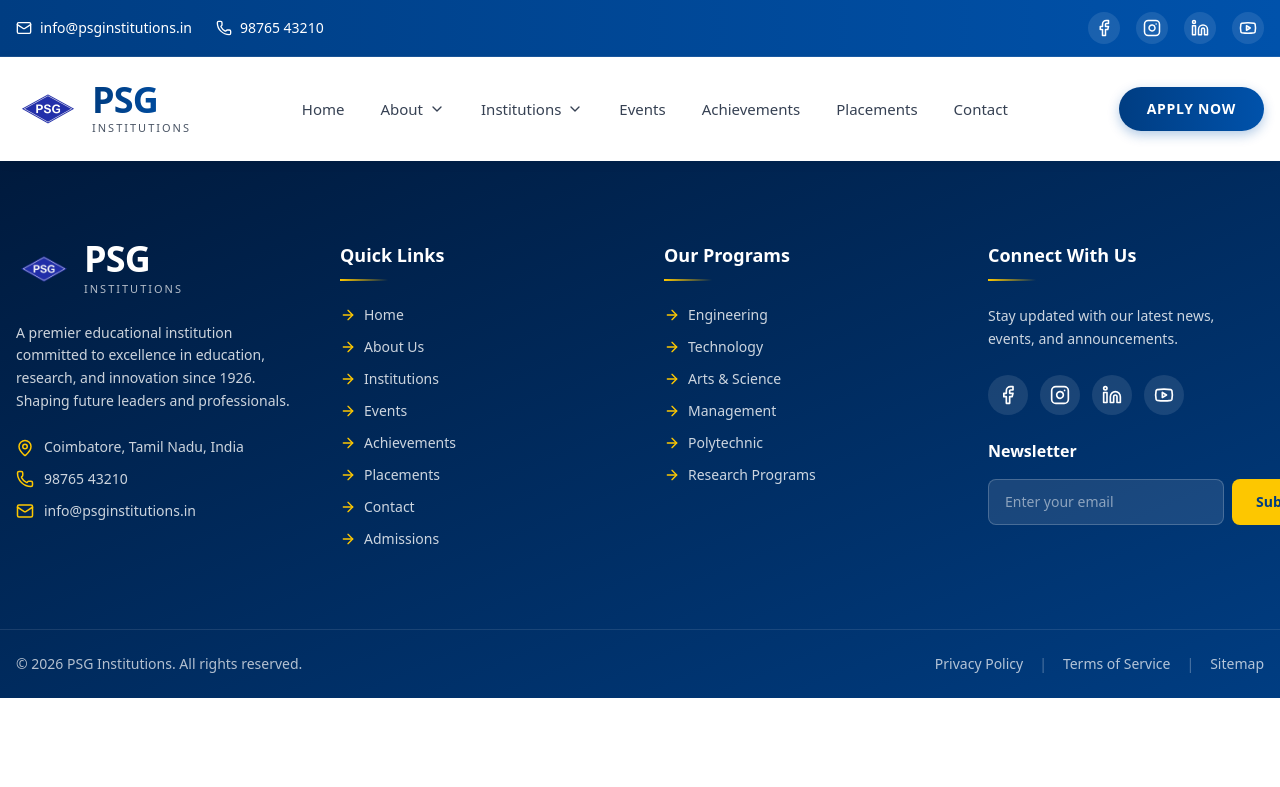
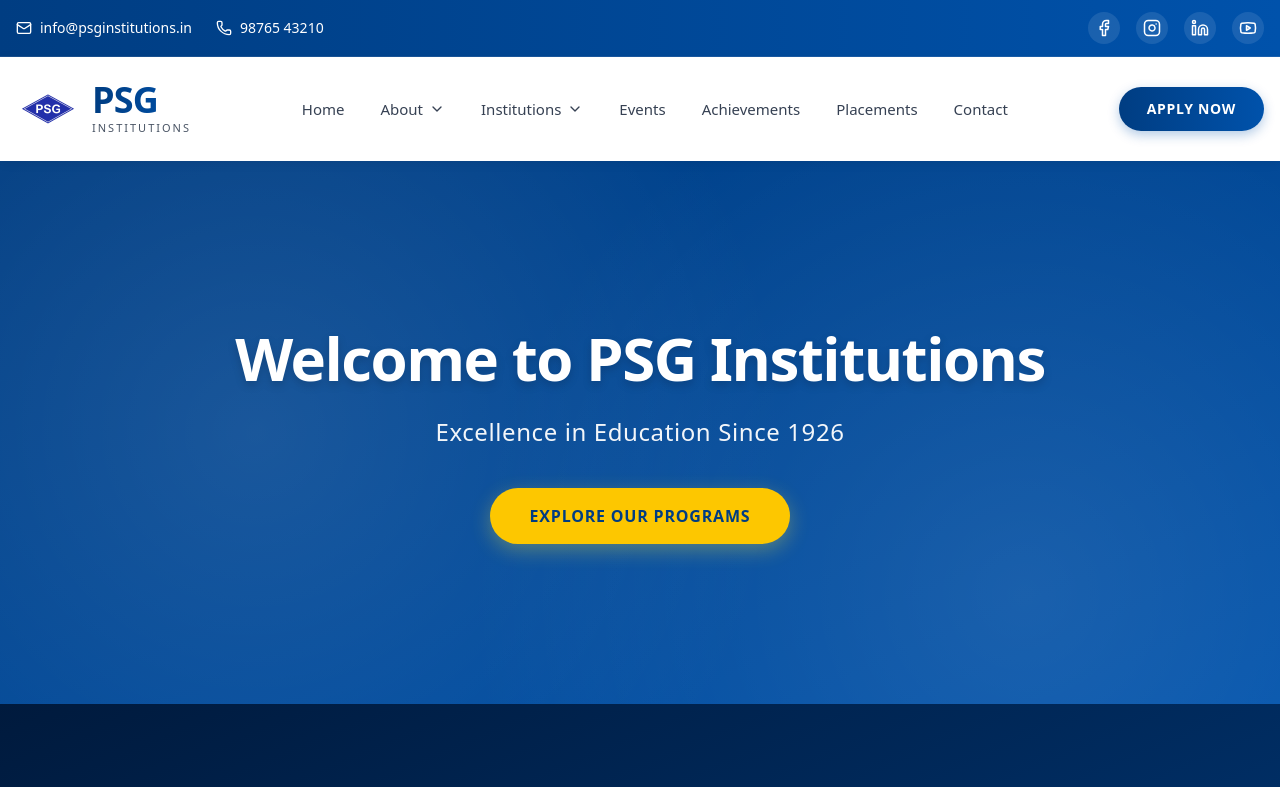
Before and after one commit to Vijay-Psgtech/PSG-Institutions, a React (Vite) app: page / in a window 1280 px wide. Shown: the top 787 px of the page. Built offline with nearby package versions, Linux system fonts and the light colour scheme.

Commit message:
HeroBanner component & Outlet for layout file has been added.

```diff
--- a/src/App.jsx
+++ b/src/App.jsx
@@ -4,11 +4,14 @@
 /* Layout */
 import Layout from "./components/Layout";
 
+import HomePage from "./components/HomePage";
+
 function App() {
   return (
     <>
       <Routes>
           <Route path="" element={<Layout />}>
+            <Route index element={<HomePage />} />
           </Route>
       </Routes>
     </>
--- /dev/null
+++ b/src/components/HomePage.jsx
@@ -0,0 +1,12 @@
+import React from "react";
+import HeroBanner from "../pages/Home/HeroBanner";
+
+const HomePage = () => {
+  return (
+    <div>
+      <HeroBanner />
+    </div>
+  );
+};
+
+export default HomePage;
--- a/src/components/Layout.jsx
+++ b/src/components/Layout.jsx
@@ -1,4 +1,5 @@
 import React from "react";
+import { Outlet } from "react-router-dom";
 import TopHeader from "./layouts/TopHeader";
 import Header from "./layouts/Header";
 import Footer from "./layouts/Footer";
@@ -8,6 +9,9 @@
     <>
       <TopHeader />
       <Header />
+      <main>
+        <Outlet />
+      </main>
       <Footer />
     </>
   );
--- /dev/null
+++ b/src/pages/Home/HeroBanner.jsx
@@ -0,0 +1,23 @@
+import React from "react";
+import { motion } from "framer-motion";
+import { ArrowRight, ChevronDown } from "lucide-react";
+
+export default function HeroBanner() {
+  return (
+    <section className="relative bg-gradient-to-br from-[#003d82] to-[#0052ab] text-white overflow-hidden">
+      <div className="absolute inset-0 bg-[radial-gradient(circle_at_20%_50%,rgba(255,255,255,0.1)_0%,transparent_50%),radial-gradient(circle_at_80%_80%,rgba(255,255,255,0.1)_0%,transparent_50%)] pointer-events-none"></div>
+
+      <div className="relative z-10 container mx-auto px-4 py-24 md:py-32 lg:py-40 text-center">
+        <h1 className="text-4xl md:text-5xl lg:text-6xl font-extrabold mb-5 leading-tight tracking-tight drop-shadow-lg">
+          Welcome to PSG Institutions
+        </h1>
+        <p className="text-lg md:text-xl lg:text-2xl mb-10 opacity-95 font-light tracking-wide">
+          Excellence in Education Since 1926
+        </p>
+        <button className="bg-yellow-400 hover:bg-yellow-300 text-[#003d82] font-bold py-4 px-10 rounded-full text-base uppercase tracking-wider shadow-[0_6px_20px_rgba(255,235,59,0.3)] hover:shadow-[0_10px_30px_rgba(255,235,59,0.4)] transform hover:-translate-y-1 transition-all duration-300">
+          Explore Our Programs
+        </button>
+      </div>
+    </section>
+  );
+}
```
